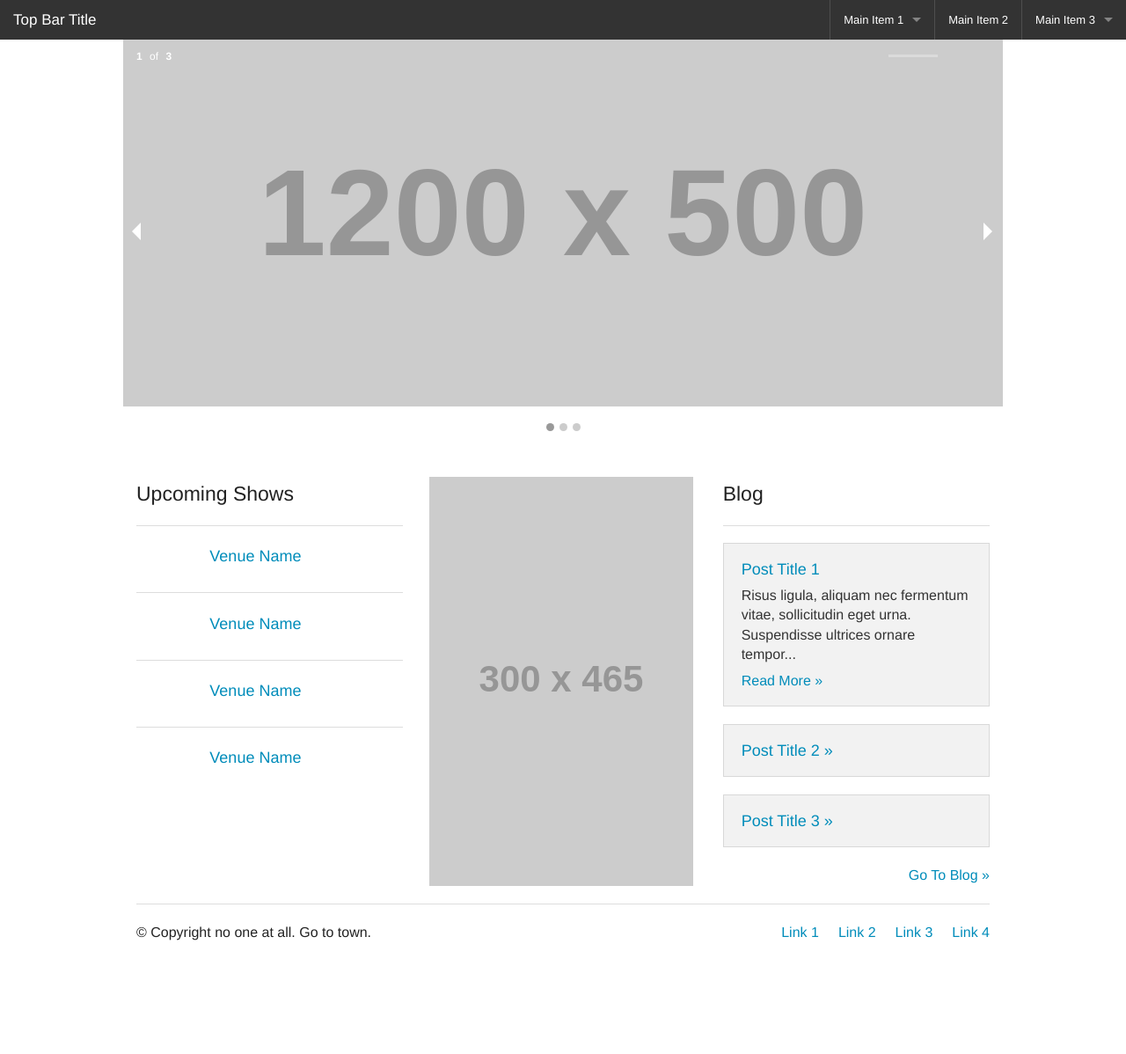
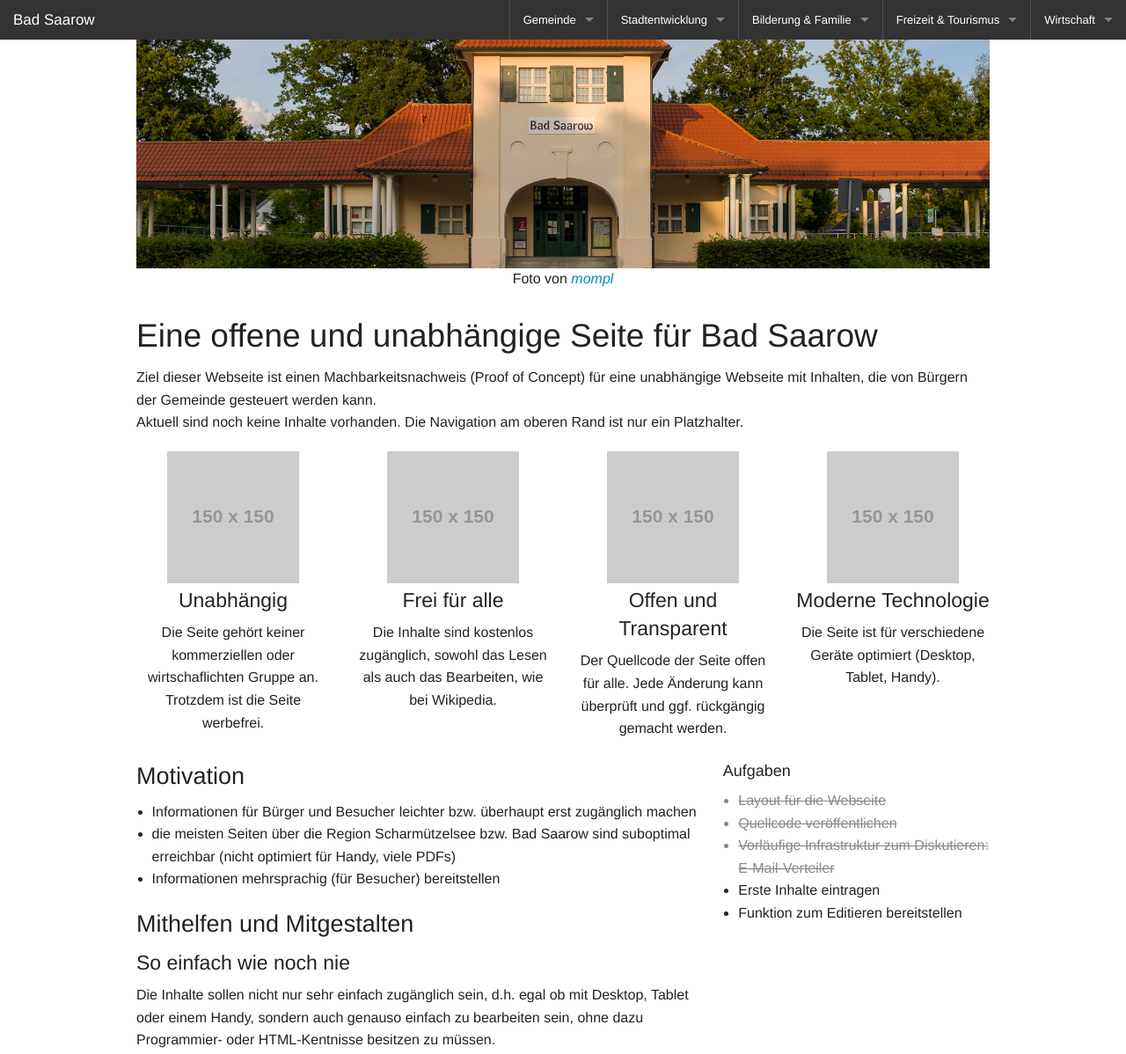
Before and after one commit to bad-saarow/bad-saarow.github.io, a plain HTML site: page test.html in a window 1280 px wide. Shown: the top 1198 px of the page at 88% size. Before the commit the page ends 1092 px from the top, so only its background shows below. Drawn offline with Linux system fonts and the light colour scheme; placeholder pictures from the web are drawn by us.

Commit message:
Update test.html

```diff
--- a/test.html
+++ b/test.html
@@ -12,161 +12,184 @@
 <link rel="stylesheet" href="/css/app.css">
 <script src="/js/modernizr.js"></script>
 </head>
+
   <body>
-
-<nav class="top-bar" data-topbar>
+    <nav data-topbar class="top-bar">
       <ul class="title-area">
-
         <li class="name">
-<h1>
-<a href="#">
-Top Bar Title
-</a>
-</h1>
+          <h1><a href="#">Bad Saarow</a></h1>
         </li>
-<li class="toggle-topbar menu-icon"><a href="#"><span>menu</span></a></li>
+        <li class="toggle-topbar menu-icon"><a href="#"><span>Menü</span></a></li>
       </ul>
       <section class="top-bar-section">
-
         <ul class="right">
           <li class="divider"></li>
-<li class="has-dropdown">
-<a href="#">Main Item 1</a>
+          <li class="has-dropdown"><a href="#">Gemeinde</a>
             <ul class="dropdown">
-<li><label>Section Name</label></li>
-<li class="has-dropdown">
-<a href="#" class="">Has Dropdown, Level 1</a>
-<ul class="dropdown">
-<li><a href="#">Dropdown Options</a></li>
-<li><a href="#">Dropdown Options</a></li>
-<li><a href="#">Level 2</a></li>
-<li><a href="#">Subdropdown Option</a></li>
-<li><a href="#">Subdropdown Option</a></li>
-<li><a href="#">Subdropdown Option</a></li>
-</ul>
-</li>
-<li><a href="#">Dropdown Option</a></li>
-<li><a href="#">Dropdown Option</a></li>
-<li class="divider"></li>
-<li><label>Section Name</label></li>
-<li><a href="#">Dropdown Option</a></li>
-<li><a href="#">Dropdown Option</a></li>
-<li><a href="#">Dropdown Option</a></li>
-<li class="divider"></li>
-<li><a href="#">See all &rarr;</a></li>
+              <li><a href="#">Aktuelles</a></li>
+              <li><a href="#">Gemeinde entdecken</a></li>
+              <li><a href="#">Freiwillige Feuerfehr</a></li>
+              <li><a href="#">Kommunalpolitik</a></li>
             </ul>
           </li>
           <li class="divider"></li>
-<li><a href="#">Main Item 2</a></li>
+          <li class="has-dropdown"><a href="#">Stadtentwicklung</a>
+            <ul class="dropdown">
+              <li><a href="#">Wohnen</a></li>
+              <li><a href="#">Straßen &amp; Verkehr</a></li>
               <li class="divider"></li>
-<li class="has-dropdown">
-<a href="#">Main Item 3</a>
+              <li>
+                <label>Überschrift</label>
+              </li>
+              <li class="has-dropdown"><a href="#">Stadtplanung</a>
                 <ul class="dropdown">
-<li><a href="#">Dropdown Option</a></li>
-<li><a href="#">Dropdown Option</a></li>
-<li><a href="#">Dropdown Option</a></li>
+                  <li><a href="#">Stadterneuerung</a></li>
+                  <li><a href="#">Bauleitplanung</a></li>
+                  <li><a href="#">Umwelt- und Freiraumplanung</a></li>
+                </ul>
+              </li>
+            </ul>
+          </li>
           <li class="divider"></li>
-<li><a href="#">See all &rarr;</a></li>
+          <li class="has-dropdown"><a href="#">Bilderung &amp; Familie</a>
+            <ul class="dropdown">
+              <li><a href="#">Schulen</a></li>
+            </ul>
+          </li>
+          <li class="divider"></li>
+          <li class="has-dropdown"><a href="#">Freizeit &amp; Tourismus</a>
+            <ul class="dropdown">
+              <li><a href="#">Sport</a></li>
+              <li><a href="#">Freizeitangebote</a></li>
+              <li><a href="#">Vereine</a></li>
+              <li><a href="#">Kultur</a></li>
+            </ul>
+          </li>
+          <li class="divider"></li>
+          <li class="has-dropdown"><a href="#">Wirtschaft</a>
+            <ul class="dropdown">
+              <li><a href="#">Gewerbegebiete</a></li>
             </ul>
           </li>
         </ul>
       </section>
     </nav>
+    <header>
+      <div class="row">
+        <div class="large-12 column head-pic"><img src="/assets/bahnhof.jpg"></div>
+        <div class="orbit-bullets-container"><span>Foto von <a href="https://www.flickr.com/photos/mompl/14998689656/" target="_blank"><em>mompl</em></a></span></div>
+      </div>
+    </header><br>
+    <div class="row">
+      <div class="large-12 column">
+        <h2>Eine offene und unabhängige Seite für Bad Saarow</h2>
+        <p>
+          Ziel dieser Webseite ist einen Machbarkeitsnachweis (Proof of Concept)
+          für eine unabhängige Webseite mit Inhalten, die von Bürgern der Gemeinde
+          gesteuert werden kann.
+          <br>
+          Aktuell sind noch keine Inhalte vorhanden. Die Navigation am oberen Rand
+          ist nur ein Platzhalter.
 
-<div class="row">
-<div class="large-12 columns">
-
-<div class="row">
-<div class="large-12 hide-for-small">
-<div id="featured" data-orbit>
-<img src="http://placehold.it/1200x500&text=Slide Image 1" alt="slide image">
-<img src="http://placehold.it/1200x500&text=Slide Image 2" alt="slide image">
-<img src="http://placehold.it/1200x500&text=Slide Image 3" alt="slide image">
+        </p>
       </div>
     </div>
+    <div class="row">
+      <div class="medium-3 large-3 text-center columns"><img src="http://placehold.it/150x150&amp;text=[independant]">
+        <h4>Unabhängig</h4>
+        <p>
+          Die Seite gehört keiner kommerziellen oder wirtschaflichten Gruppe an.
+          Trotzdem ist die Seite werbefrei.
+        </p>
       </div>
-
-
-<div class="row">
-<div class="large-12 columns show-for-small">
-<img src="http://placehold.it/1200x700&text=Mobile Header">
+      <div class="medium-3 large-3 text-center column"><img src="http://placehold.it/150x150&amp;text=[free]">
+        <h4>Frei für alle</h4>
+        <p>
+          Die Inhalte sind kostenlos zugänglich, sowohl das Lesen als auch
+          das Bearbeiten, wie bei Wikipedia.
+        </p>
       </div>
-</div><br>
-
-<div class="row">
-<div class="large-12 columns">
-<div class="row">
-
-<div class="large-4 small-6 columns">
-<h4>Upcoming Shows</h4><hr>
-<div class="row">
-<div class="large-1 column">
-<img src="http://placehold.it/50x50&amp;text=[img]">
+      <div class="medium-3 large-3 text-center column"><img src="http://placehold.it/150x150&amp;text=[open]">
+        <h4>Offen und Transparent</h4>
+        <p>
+          Der Quellcode der Seite offen für alle.
+          Jede Änderung kann überprüft und ggf. rückgängig gemacht werden.
+        </p>
       </div>
-<div class="large-9 columns">
-<h5><a href="#">Venue Name</a></h5>
-<h6 class="subheader show-for-small">Doors at 00:00pm</h6>
-</div>
-</div><hr>
-<div class="hide-for-small">
-<div class="row">
-<div class="large-1 column">
-<img src="http://placehold.it/50x50&amp;text=[img]">
-</div>
-<div class="large-9 columns">
-<h5 class="subheader"><a href="#">Venue Name</a></h5>
-</div>
-</div><hr>
-<div class="row">
-<div class="large-1 column">
-<img src="http://placehold.it/50x50&amp;text=[img]">
-</div>
-<div class="large-9 columns">
-<h5 class="subheader"><a href="#">Venue Name</a></h5>
-</div>
-</div><hr>
-<div class="row">
-<div class="large-1 column">
-<img src="http://placehold.it/50x50&amp;text=[img]">
-</div>
-<div class="large-9 columns">
-<h5 class="subheader"><a href="#">Venue Name</a></h5>
+      <div class="medium-3 large-3 text-center column"><img src="http://placehold.it/150x150&amp;text=[modern]">
+        <h4>Moderne Technologie</h4>
+        <p>Die Seite ist für verschiedene Geräte optimiert (Desktop, Tablet, Handy).</p>
       </div>
     </div>
+    <div class="row">
+      <div class="large-8 columns">
+        <h3>Motivation</h3>
+        <ul>
+          <li>Informationen für Bürger und Besucher leichter bzw. überhaupt erst zugänglich machen</li>
+          <li>
+            die meisten Seiten über die Region Scharmützelsee bzw. Bad Saarow
+            sind suboptimal erreichbar (nicht optimiert für Handy, viele PDFs)
+          </li>
+          <li>Informationen mehrsprachig (für Besucher) bereitstellen</li>
+        </ul>
+        <h3>Mithelfen und Mitgestalten</h3>
+        <h4>So einfach wie noch nie</h4>
+        <p>
+          Die Inhalte sollen nicht nur sehr einfach zugänglich sein, d.h. egal
+          ob mit Desktop, Tablet oder einem Handy, sondern auch genauso einfach
+          zu bearbeiten sein, ohne dazu Programmier- oder HTML-Kentnisse
+          besitzen zu müssen.
+
+        </p>
+        <h4>Open Source mit GitHub</h4>
+        <p>
+          Der Quellcode der Seite und auch die Diskussion um die Inhalte und Struktur
+          wird auf GitHub verwaltet.
+        </p>
+        <h4>Aktueller Stand</h4>
+        <p>
+          Wie bereits erwähnt, sind bisher noch keine richtigen Inhalte vorhanden.
+          Die Infrastruktur für das einfache Editieren des Inhalts ist ebenfalls
+          noch nicht fertig.<br>Trotzdem kann bereits jetzt schon mitgeholfen werden.
+          Es gibt aktuell zwei Möglichkeiten:
+        </p>
+        <ol>
+          <li>über den E-Mail-Verteiler</li>
+          <li><a href="https://github.com/bad-saarow/website">über GitHub</a></li>
+        </ol>
+        <h4>Mithelfen über den E-Mail-Verteiler</h4>
+        <p>
+          Diskussionen können über den folgenden öffentlichen E-Mail-Verteiler geführt werden.
+          Einfach eine E-Mail an folgende Adresse senden:<br><a href="mailto:bad-saarow@googlegroups.com">bad-saarow@googlegroups.com</a>
+        </p>
+      </div>
+      <div class="large-4 columns">
+        <h5>Aufgaben</h5>
+        <ul>
+          <li class="done">Layout für die Webseite</li>
+          <li class="done">Quellcode veröffentlichen</li>
+          <li class="done">Vorläufige Infrastruktur zum Diskutieren: E-Mail-Verteiler</li>
+          <li>Erste Inhalte eintragen</li>
+          <li>Funktion zum Editieren bereitstellen</li>
+        </ul>
       </div>
     </div>
+    <div class="row">
+      <div class="large-12 column">
+        <h3>Themen aus dem E-Mail-Verteiler</h3>
+        <iframe id="forum_embed" src="javascript:void(0)" scrolling="no" frameborder="0" width="900" height="700"></iframe>
+        <script>
+          document.getElementById('forum_embed').src =
+             'https://groups.google.com/forum/embed/?place=forum/bad-saarow'
+             + '&showsearch=true&showpopout=true&showtabs=false'
+             + '&parenturl=' + encodeURIComponent(window.location.href);
 
-
-<div class="large-4 small-6 columns">
-<img src="http://placehold.it/300x465&amp;text=Image">
-</div>
-
-
-<div class="large-4 small-12 columns">
-<h4>Blog</h4><hr>
-<div class="panel">
-<h5><a href="#">Post Title 1</a></h5>
-<h6 class="subheader">
-Risus ligula, aliquam nec fermentum vitae, sollicitudin eget urna. Suspendisse ultrices ornare tempor...
-</h6>
-<h6><a href="#">Read More »</a></h6>
-</div>
-<div class="panel hide-for-small">
-<h5><a href="#">Post Title 2 »</a></h5>
-</div>
-<div class="panel hide-for-small">
-<h5><a href="#">Post Title 3 »</a></h5>
-</div>
-<a href="#" class="right">Go To Blog »</a>
-</div>
-
+        </script>
       </div>
     </div>
-</div>
-
-
     <footer class="row">
-<div class="large-12 columns"><hr>
+      <div class="large-12 columns">
+        <hr>
         <div class="row">
           <div class="large-6 columns">
             <p>&copy; Copyright no one at all. Go to town.</p>
@@ -182,9 +205,8 @@ Risus ligula, aliquam nec fermentum vitae, sollicitudin eget urna. Suspendisse u
         </div>
       </div>
     </footer>
-
-</div>
-</div>
     <script src="/js/app.js"></script>
   </body>
+
+
 </html>
```
Lines whose indentation alone changed are shown as unchanged.
